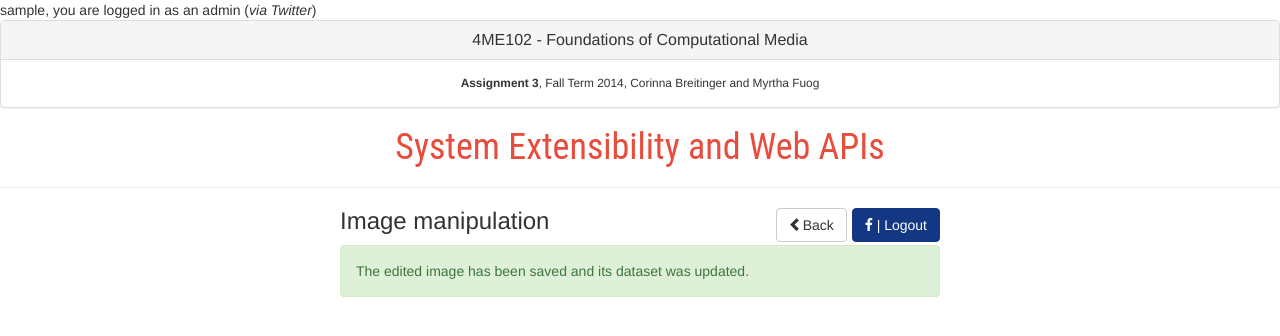
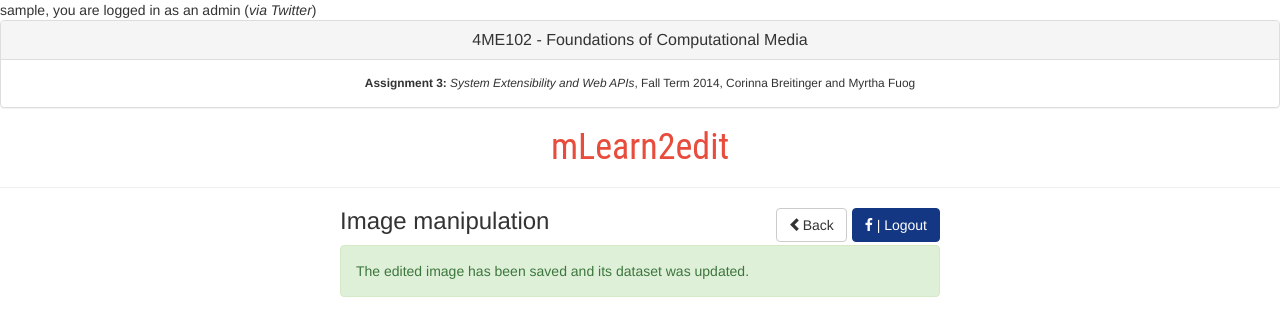
Before and after one commit to mfuog/mLearn2edit, a PHP site: page /editImage.php in a window 1280 px wide. Shown: the top 336 px of the page. Run offline with PHP 8.4, Linux system fonts and the light colour scheme; the visitor is signed in with stand-in values (Sample User, id 1); some libraries are stand-ins or nearby versions.

Commit message:
Rename this app to 'mLearn2edit'

```diff
--- a/header.php
+++ b/header.php
@@ -2,7 +2,7 @@
 <html>
 <head lang="en">
     <meta charset="UTF-8">
-    <title>mlearn4web meshup</title>
+    <title>mLearn2edit</title>
     <script src="//ajax.googleapis.com/ajax/libs/jquery/2.1.1/jquery.min.js"></script>
     <script src="//maxcdn.bootstrapcdn.com/bootstrap/3.2.0/js/bootstrap.min.js"></script>
     <link rel="stylesheet" href="//maxcdn.bootstrapcdn.com/bootstrap/3.2.0/css/bootstrap.min.css">
@@ -18,10 +18,10 @@
     </div>
     <div class="panel-body">
         <small>
-            <b>Assignment 3</b>, Fall Term 2014, Corinna Breitinger and Myrtha Fuog<br>
+            <b>Assignment 3:</b><i> System Extensibility and Web APIs</i>, Fall Term 2014, Corinna Breitinger and Myrtha Fuog<br>
         </small>
     </div>
 </div>
 
-<h1>System Extensibility and Web APIs</h1>
+<h1>mLearn2edit</h1>
 <hr>
```
Also changed, not shown: README.md.
